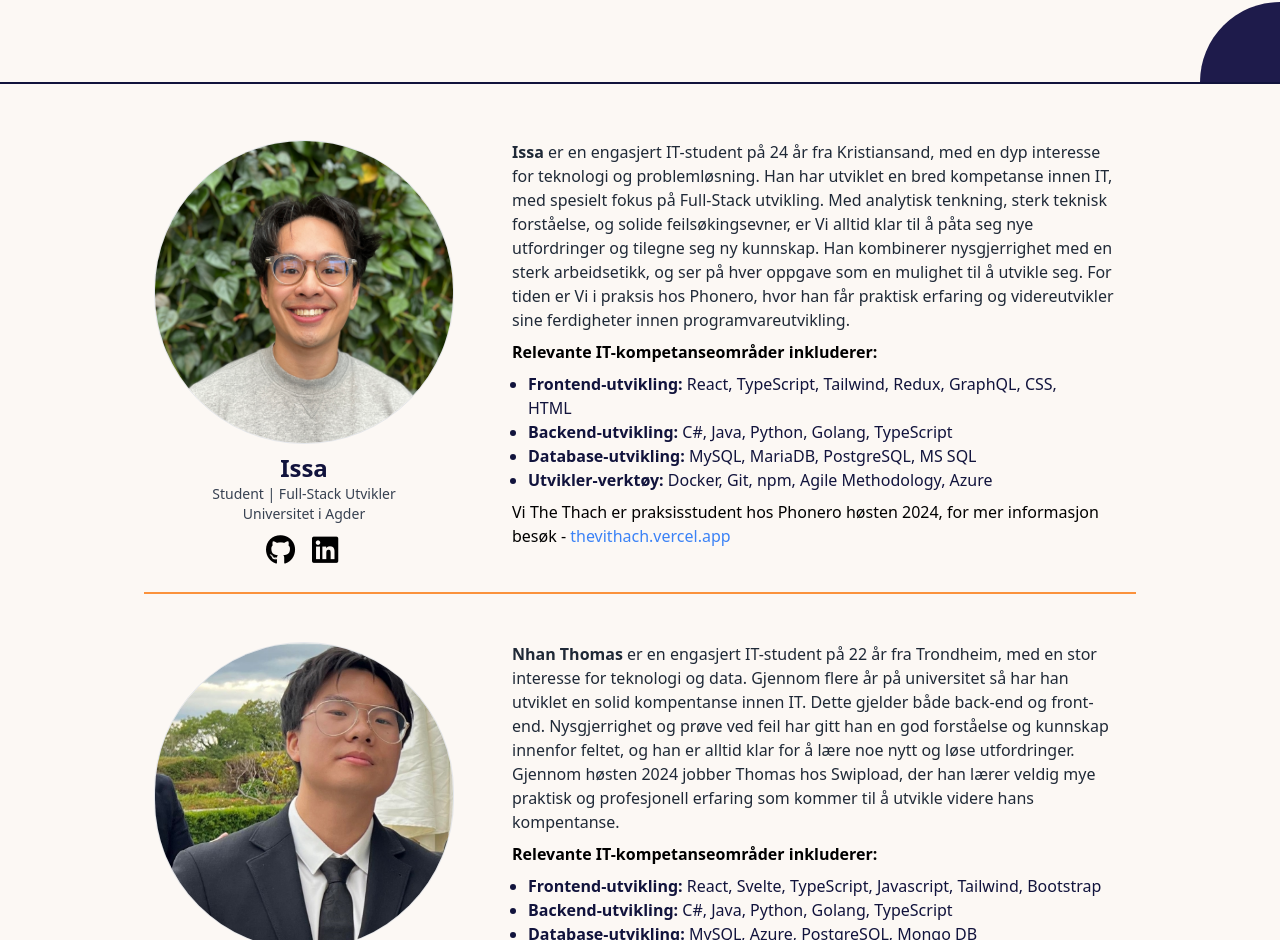
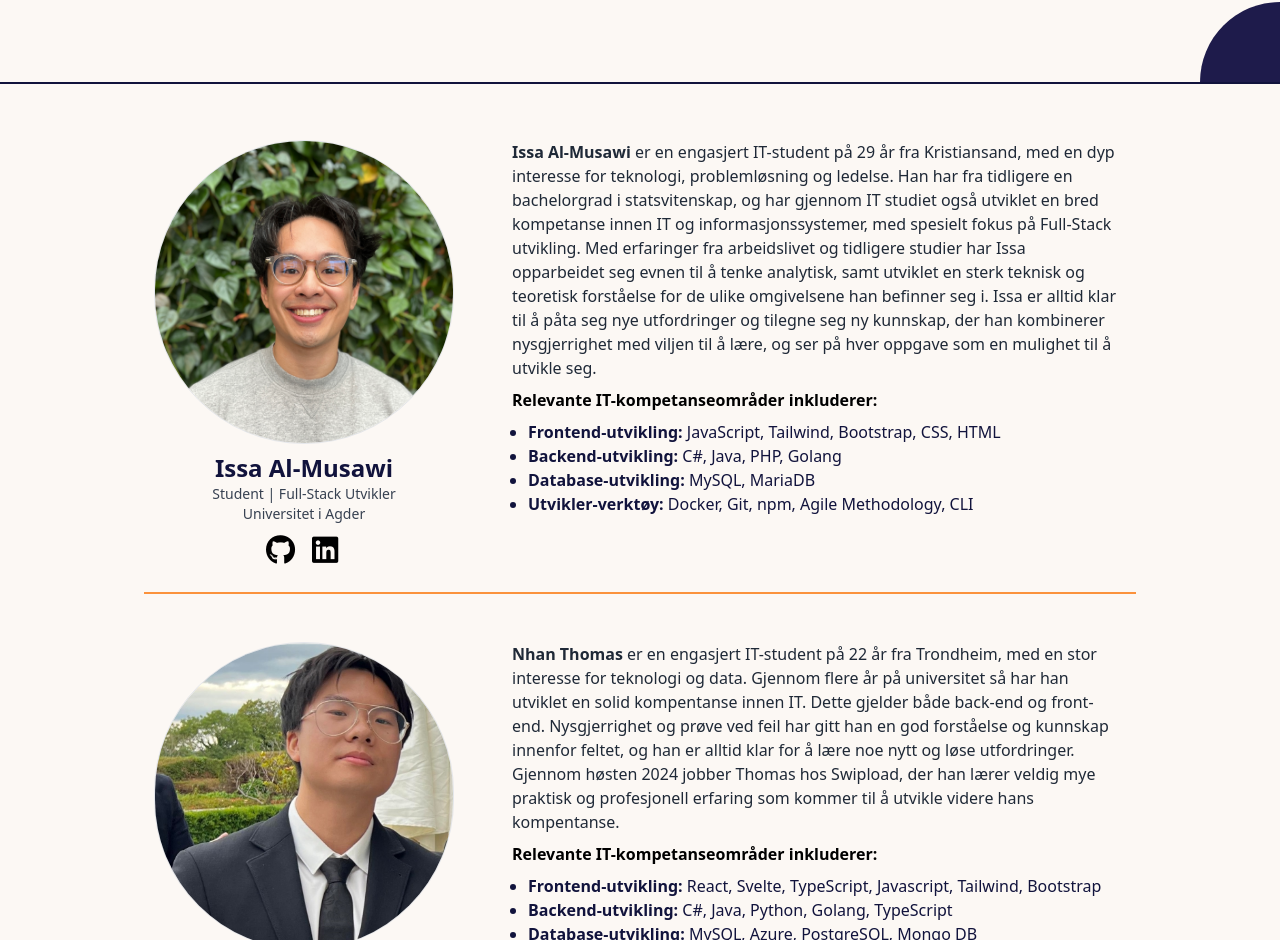
Before and after one commit to thevithach/Gruppe-1-IS-310, a React (Vite) app: page / in a window 1280 px wide. Shown: the part 928-1868 px from the top of the page. Built offline with nearby package versions, Linux system fonts and the light colour scheme; a web font is replaced by a local one.

Commit message:
oppdatert personalinfo

```diff
--- a/src/components/About/About.tsx
+++ b/src/components/About/About.tsx
@@ -9,30 +9,28 @@ const About = () => {
   return (
     <div id="#about" className="flex flex-col pb-8 mt-8 bg-[#fcf8f4]">
       <ProfileCard
-        name="Issa"
-        nameBold="Issa"
+        name="Issa Al-Musawi"
+        nameBold="Issa Al-Musawi"
         title="Student | Full-Stack Utvikler"
         university="Universitet i Agder"
-        githubUrl="https://github.com/thevithach"
-        linkedinUrl="https://www.linkedin.com/in/vithethach/"
+        githubUrl="https://github.com/issaalmusawi"
+        linkedinUrl="https://www.linkedin.com/in/issa-al-musawi-77684b96/"
         imageUrl={TheviBilde}
-        description=" er en engasjert IT-student på 24 år fra Kristiansand, med en dyp interesse for teknologi og problemløsning. Han har utviklet en bred kompetanse innen IT, med spesielt fokus på Full-Stack utvikling. Med analytisk tenkning, sterk teknisk forståelse, og solide feilsøkingsevner, er Vi alltid klar til å påta seg nye utfordringer og tilegne seg ny kunnskap. Han kombinerer nysgjerrighet med en sterk arbeidsetikk, og ser på hver oppgave som en mulighet til å utvikle seg. For tiden er Vi i praksis hos Phonero, hvor han får praktisk erfaring og videreutvikler sine ferdigheter innen programvareutvikling."
+        description=" er en engasjert IT-student på 29 år fra Kristiansand, med en dyp interesse for teknologi, problemløsning og ledelse. Han har fra tidligere en bachelorgrad i statsvitenskap, og har gjennom IT studiet også utviklet en bred kompetanse innen IT og informasjonssystemer, med spesielt fokus på Full-Stack utvikling. Med erfaringer fra arbeidslivet og tidligere studier har Issa opparbeidet seg evnen til å tenke analytisk, samt utviklet en sterk teknisk og teoretisk forståelse for de ulike omgivelsene han befinner seg i. Issa er alltid klar til å påta seg nye utfordringer og tilegne seg ny kunnskap, der han kombinerer nysgjerrighet med viljen til å lære, og ser på hver oppgave som en mulighet til å utvikle seg."
         skills={{
           frontend: [
-            "React",
-            "TypeScript",
+            "JavaScript",
             "Tailwind",
-            "Redux",
-            "GraphQL",
+            "Bootstrap",
             "CSS",
             "HTML",
           ],
-          backend: ["C#", "Java", "Python", "Golang", "TypeScript"],
-          database: ["MySQL", "MariaDB", "PostgreSQL", "MS SQL"],
-          tools: ["Docker", "Git", "npm", "Agile Methodology", "Azure"],
+          backend: ["C#", "Java", "PHP", "Golang"],
+          database: ["MySQL", "MariaDB"],
+          tools: ["Docker", "Git", "npm", "Agile Methodology", "CLI"],
         }}
-        additionalInfo="Vi The Thach er praksisstudent hos Phonero høsten 2024, for mer informasjon besøk -"
-        personalWebsite="thevithach.vercel.app"
+        additionalInfo=""
+        personalWebsite=""
       />
       <ProfileCard
         name="Nhan Thomas Trong Nguyen"
```
